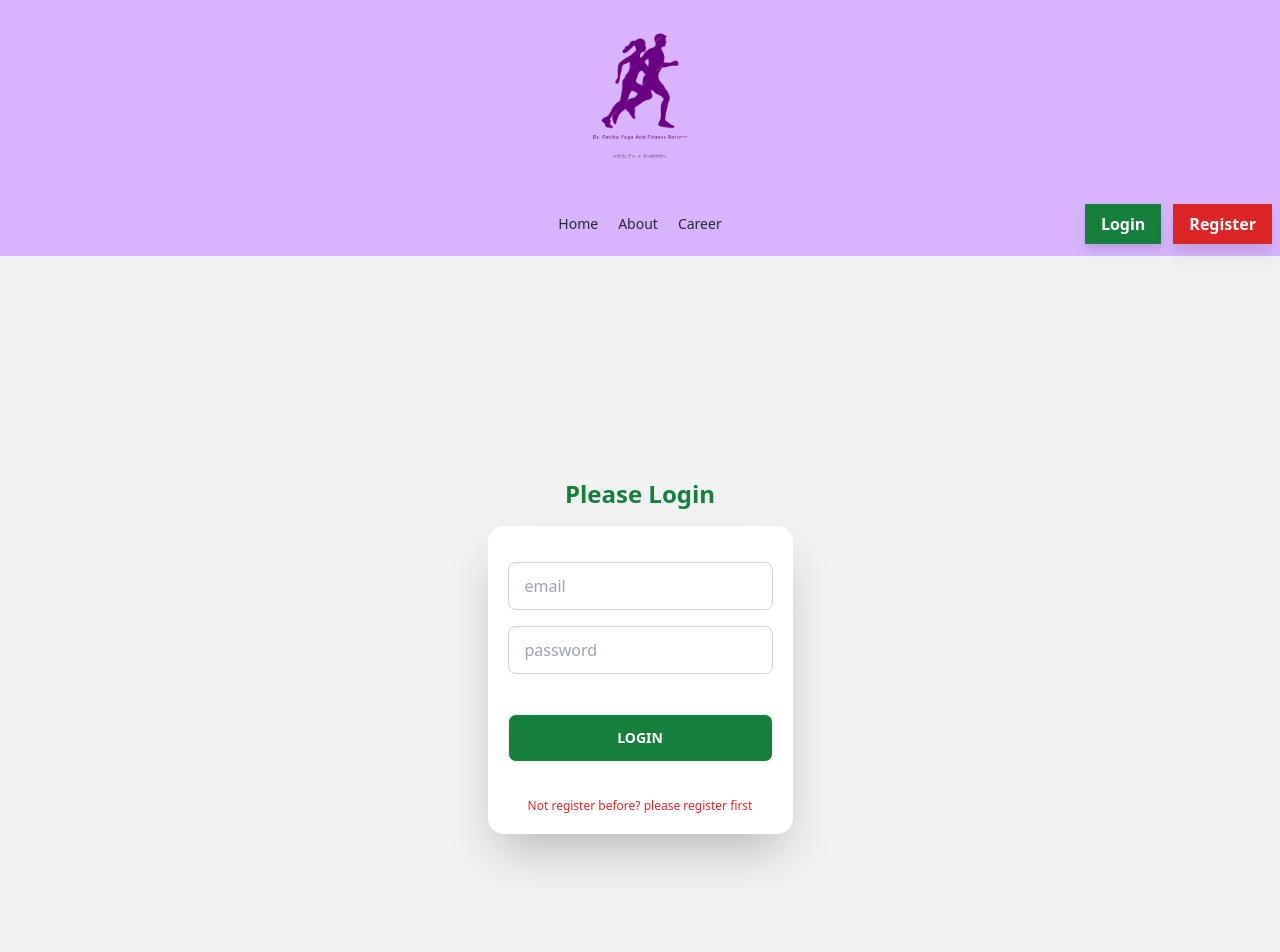
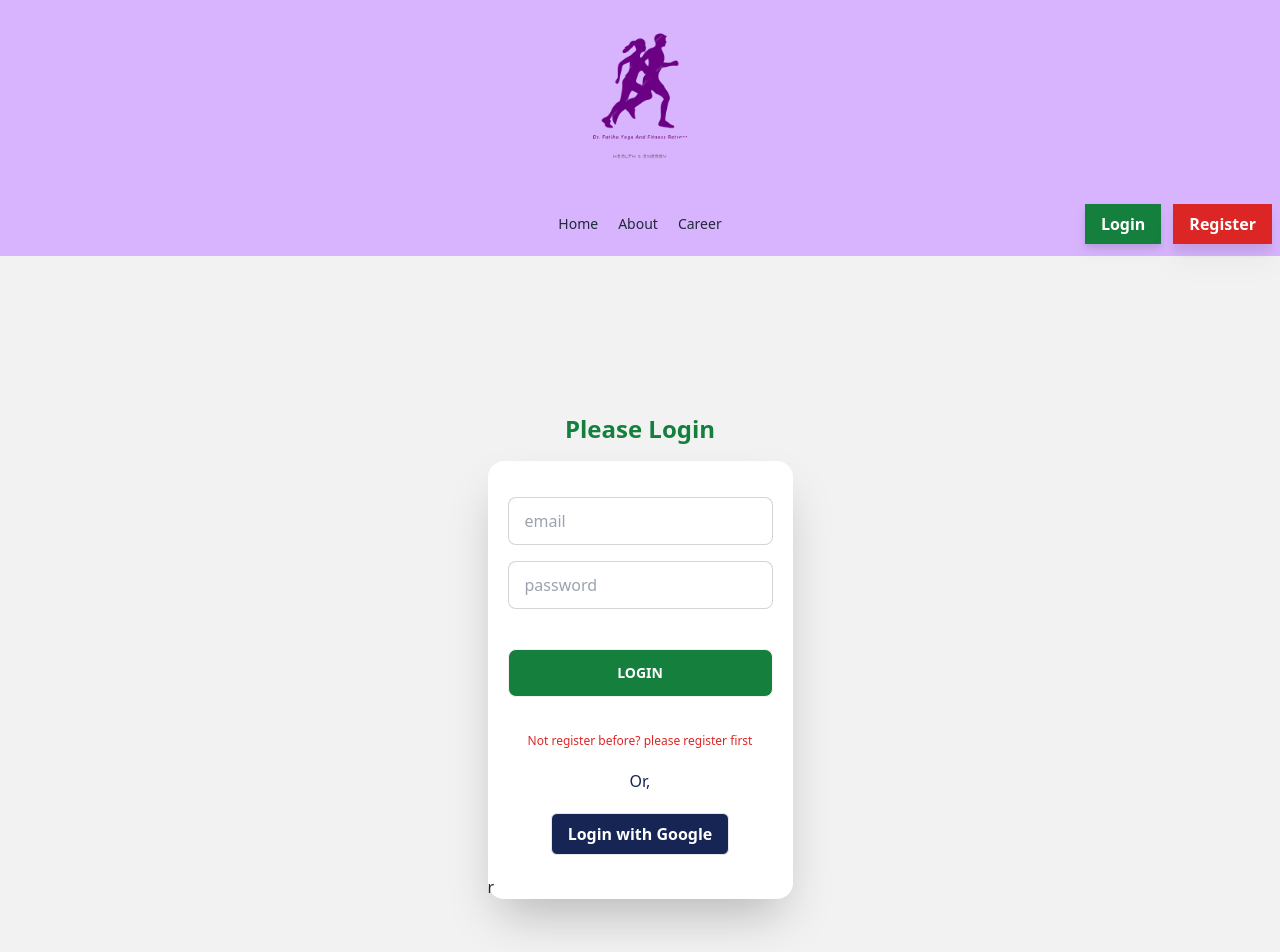
Before and after one commit to devalienbrain/Event-management-yoga-retreat-frontend-project, a React (Vite) app: page /login in a window 1280 px wide. Shown: the top 952 px of the page. Built offline with nearby package versions, Linux system fonts and the light colour scheme; no server answers.

Commit message:
google login handled

```diff
--- a/src/Provider/AuthProvider.jsx
+++ b/src/Provider/AuthProvider.jsx
@@ -1,8 +1,10 @@
 import {
+  GoogleAuthProvider,
   createUserWithEmailAndPassword,
   getAuth,
   onAuthStateChanged,
   signInWithEmailAndPassword,
+  signInWithPopup,
   signOut,
 } from "firebase/auth";
 import { createContext, useEffect, useState } from "react";
@@ -23,6 +25,11 @@ const AuthProvider = ({ children }) => {
   const signIn = (email, password) => {
     setLoading(true);
     return signInWithEmailAndPassword(auth, email, password);
+  };
+
+  const loginGoogle = () => {
+    const googleProvider = new GoogleAuthProvider();
+    return signInWithPopup(auth, googleProvider);
   };
 
   const logOut = () => {
@@ -46,6 +53,7 @@ const AuthProvider = ({ children }) => {
     loading,
     createUser,
     signIn,
+    loginGoogle,
     logOut,
   };
 
--- a/src/pages/Login/LoginForm.jsx
+++ b/src/pages/Login/LoginForm.jsx
@@ -4,7 +4,7 @@ import { useContext } from "react";
 import { AuthContext } from "../../Provider/AuthProvider";
 
 const LoginForm = () => {
-  const { signIn } = useContext(AuthContext);
+  const { signIn, loginGoogle } = useContext(AuthContext);
   const handleLogin = (e) => {
     e.preventDefault();
     const email = e.target.email.value;
@@ -19,6 +19,12 @@ const LoginForm = () => {
         console.error(error);
       });
   };
+
+  const handleGoogleLogin = () =>
+    loginGoogle()
+      .then((res) => console.log(res.user))
+      .catch((err) => console.log(err));
+
   return (
     <div className="hero min-h-screen bg-base-200">
       <div className="hero-content flex-col">
@@ -52,6 +58,17 @@ const LoginForm = () => {
             Not register before?{" "}
             <Link to="/register"> please register first </Link>
           </p>
+          <h2 className="text-center text-blue-950">Or,</h2>
+          <div className="py-5 font-semibold text-center text-white ">
+            <button
+              onClick={handleGoogleLogin}
+              className="px-4 py-2 border bg-blue-950 hover:bg-blue-900 font-bold rounded-md"
+            >
+              {" "}
+              Login with Google
+            </button>
+          </div>
+          r{" "}
         </div>
       </div>
     </div>
```
